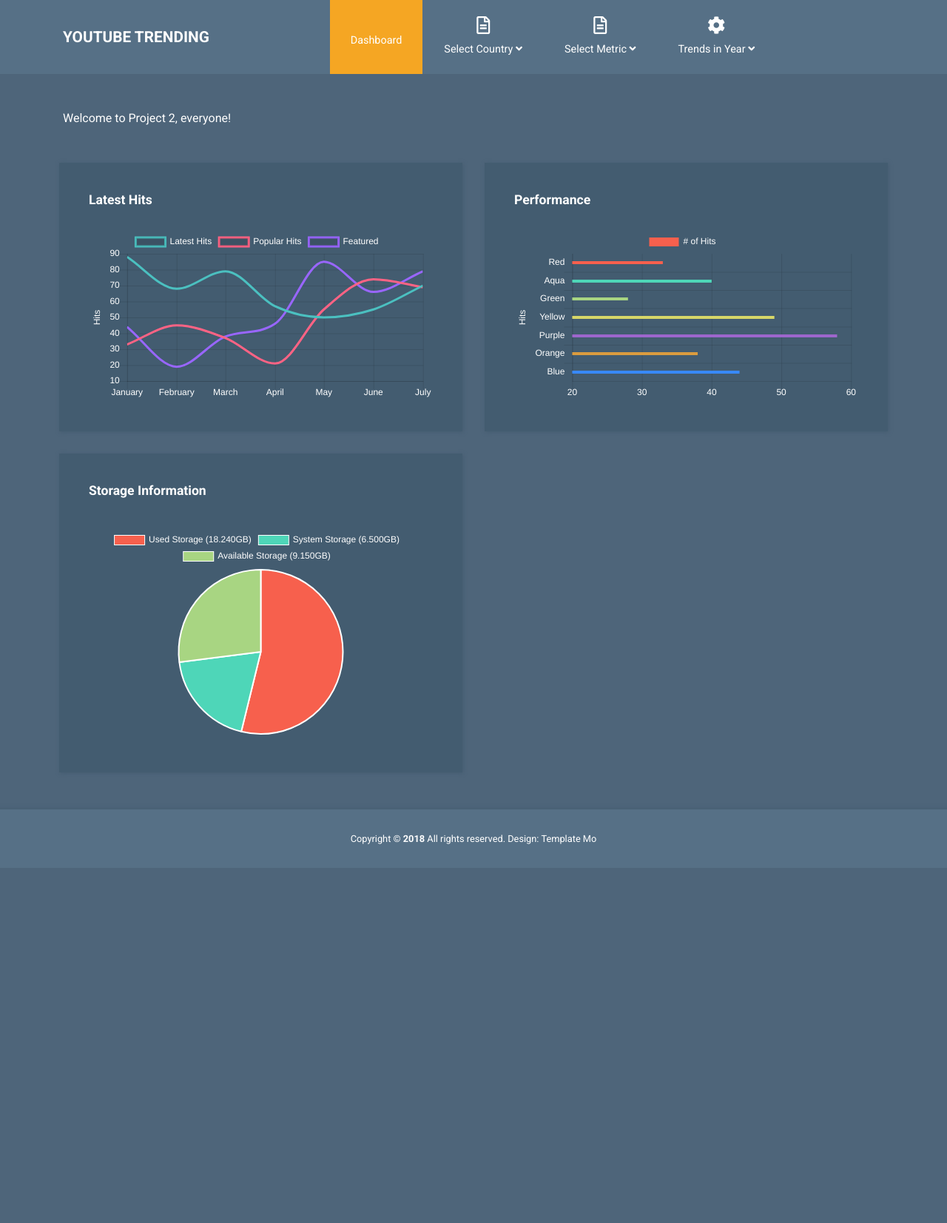
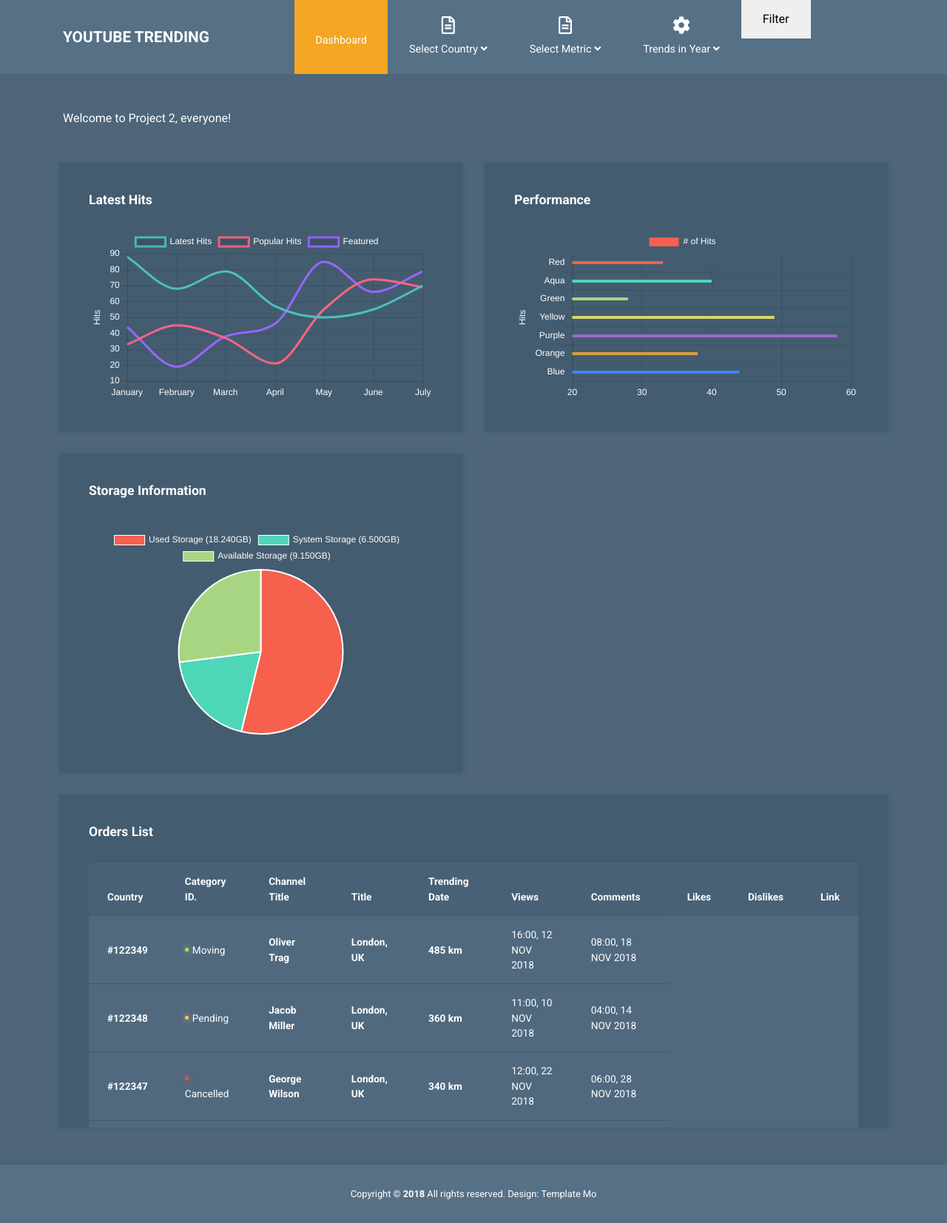
Before and after one commit to jinahporter/project2, a Flask app: page / in a window 1280 px wide. Shown: the whole page at 74% size. Before the commit the page ends 1141 px from the top, so only its background shows below. Run offline with Flask 2, Linux system fonts and the light colour scheme; data that the repository does not hold is empty; some libraries are stand-ins or nearby versions.

Commit message:
working on building a table

```diff
--- a/static/js/AlexApp.js
+++ b/static/js/AlexApp.js
@@ -1,5 +1,5 @@
 var data;
-var currentMetric  = "likes";
+var currentMetric = "likes";
 countryUpdate("US")
 // d3.json(url).then(function(response) {
 //   console.log(response);
@@ -20,52 +20,113 @@ countryUpdate("US")
 
 //Country Buttons
 var usButton = d3.select("#US");
-usButton.on("click",function(){
+usButton.on("click", function () {
   countryUpdate(this.id);
 });
 var caButton = d3.select("#CA");
-caButton.on("click",function(){
+caButton.on("click", function () {
   countryUpdate(this.id);
 });
 var mxButton = d3.select("#MX");
-mxButton.on("click",function(){
+mxButton.on("click", function () {
   countryUpdate(this.id);
 });
 var ukButton = d3.select("#UK");
-ukButton.on("click",function(){
+ukButton.on("click", function () {
   countryUpdate(this.id);
 });
 //Grab new Country Data
-function countryUpdate(cCode){
-  url=`/data/${cCode}`
-  d3.json(url).then(function(response) {
-      // console.log(response);
-      data = response;
-      metricUpdate(currentMetric);
-    })
+function countryUpdate(cCode) {
+  url = `/data/${cCode}`
+  d3.json(url).then(function (response) {
+    // console.log(response);
+    data = response;
+    metricUpdate(currentMetric);
+  })
 };
 //metric buttons
 var likeButton = d3.select("#like");
-likeButton.on("click",function(){
+likeButton.on("click", function () {
   metricUpdate("likes");
   currentMetric("likes");
 });
 var viewButton = d3.select("#view");
-viewButton.on("click",function(){
+viewButton.on("click", function () {
   metricUpdate("view_count");
   currentMetric("view_count")
 });
 var dislikeButton = d3.select("#dislike");
-dislikeButton.on("click",function(){
+dislikeButton.on("click", function () {
   metricUpdate("dislikes");
   currentMetric("dislikes");
 });
 var commentButton = d3.select("#comment");
-ukButton.on("click",function(){
+ukButton.on("click", function () {
   metricUpdate("comment_count");
   currentMetric("comment_count");
 });
 //
-function metricUpdate(metric){
-  console.log(data)
-}
+function metricUpdate(metric) {
+  console.log(data);
+  // console.log(data[1]),
+  // console.log(data.view_count),
+  // console.log(data.likes),
+  // console.log(data[225].dislikes)
+};
+
+// // // // ========================================================= // // // //
+// // // //      OPTIONAL FOR A xxx BAR WITH A FILTER BUTTON          // // // //
+// // // // ========================================================= // // // //
+// Create a custom function to run a filter on the data when the search values are given and the 'Filter button' is pressed
+// Select the button
+var button = d3.select("#filter-btn");
+
+button.on("click", function () {
+
+  // Select the input element and get the raw HTML node
+  var inputElementCountry = d3.select("#countryPick");
+  var inputElementMetric = d3.select("#metricPick");
+  var inputElementYear = d3.select("#yearPick");
+
+  // Get the value property of the input element
+  var inputCountry = inputElementCountry.property("value");
+  var inputMetric = inputElementMetric.property("value");
+  var inputYear = inputElementYear.property("value");
+
+  console.log(inputCountry, inputMetric, inputYear);
+
+});
+// // // // ========================================================= // // // //
+// // // //                            END                            // // // //
+// // // // ========================================================= // // // //
+
+// // // // ========================================================= // // // //
+// // // //      FUNCTION TO GET DATA FOR A TABLE                     // // // //
+// // // // ========================================================= // // // //
+// function tableBuildLoop(selectedID) {
+// function composeTable(data) {
+  // var sortData = data.view_count.sort((a, b) => b - a);
+  // sortData.reverse()
+  // var top10Data = sortData.slice(0, 10);
+  // console.log(data);
+  // console.log(sortData)
+  // console.log(top10Data)
+
+
+  // tbody.html("");
+  // top10data.forEach(Encounters => {
+  //   // console.log(tableData);
+
+  //   var row = tbody.append('tr');
+
+  //   Object.values(Encounters).forEach(value => {
+  //     row.append('td').text(value);
+  //   });
+
+  // });
+// };
+// // // // // ========================================================= // // // //
+// // // // //                            END                            // // // //
+// // // // // ========================================================= // // // //
+
+// composeTable(data);
--- a/templates/index.html
+++ b/templates/index.html
@@ -26,8 +26,9 @@
                 <a class="navbar-brand" href="index.html">
                     <h1 class="tm-site-title mb-0">YOUTUBE Trending</h1>
                 </a>
-                <button class="navbar-toggler ml-auto mr-0" type="button" data-toggle="collapse" data-target="#navbarSupportedContent"
-                    aria-controls="navbarSupportedContent" aria-expanded="false" aria-label="Toggle navigation">
+                <button class="navbar-toggler ml-auto mr-0" type="button" data-toggle="collapse"
+                    data-target="#navbarSupportedContent" aria-controls="navbarSupportedContent" aria-expanded="false"
+                    aria-label="Toggle navigation">
                     <i class="fas fa-bars tm-nav-icon"></i>
                 </button>
 
@@ -42,14 +43,14 @@
                         </li>
                         <li class="nav-item dropdown">
 
-                            <a class="nav-link dropdown-toggle" href="#" id="navbarDropdown" role="button" data-toggle="dropdown"
-                                aria-haspopup="true" aria-expanded="false">
+                            <a class="nav-link dropdown-toggle" href="#" id="navbarDropdown" role="button"
+                                data-toggle="dropdown" aria-haspopup="true" aria-expanded="false">
                                 <i class="far fa-file-alt"></i>
                                 <span>
                                     Select Country <i class="fas fa-angle-down"></i>
                                 </span>
                             </a>
-                            <div class="dropdown-menu" aria-labelledby="navbarDropdown">
+                            <div class="dropdown-menu" id="countryPick" aria-labelledby="navbarDropdown">
                                 <a id="US" class="dropdown-item" href="#">United States</a>
                                 <a id="CA" class="dropdown-item" href="#">Canada</a>
                                 <a id="MX" class="dropdown-item" href="#">Mexico</a>
@@ -58,14 +59,14 @@
                         </li>
                         <li class="nav-item dropdown">
 
-                            <a class="nav-link dropdown-toggle" href="#" id="navbarDropdown" role="button" data-toggle="dropdown"
-                                aria-haspopup="true" aria-expanded="false">
+                            <a class="nav-link dropdown-toggle" href="#" id="navbarDropdown" role="button"
+                                data-toggle="dropdown" aria-haspopup="true" aria-expanded="false">
                                 <i class="far fa-file-alt"></i>
                                 <span>
                                     Select Metric <i class="fas fa-angle-down"></i>
                                 </span>
                             </a>
-                            <div class="dropdown-menu" aria-labelledby="navbarDropdown">
+                            <div class="dropdown-menu" id="metricPick" aria-labelledby="navbarDropdown">
                                 <a id="view" class="dropdown-item" href="#">View Count</a>
                                 <a id="like" class="dropdown-item" href="#">Likes</a>
                                 <a id="dislike" class="dropdown-item" href="#">Dislikes</a>
@@ -80,18 +81,21 @@
                             </a>
                         </li> -->
                         <li class="nav-item dropdown">
-                            <a class="nav-link dropdown-toggle" href="#" id="navbarDropdown" role="button" data-toggle="dropdown"
-                                aria-haspopup="true" aria-expanded="false">
+                            <a class="nav-link dropdown-toggle" href="#" id="navbarDropdown" role="button"
+                                data-toggle="dropdown" aria-haspopup="true" aria-expanded="false">
                                 <i class="fas fa-cog"></i>
                                 <span>
                                     Trends in Year <i class="fas fa-angle-down"></i>
                                 </span>
                             </a>
-                            <div class="dropdown-menu" aria-labelledby="navbarDropdown">
+                            <div class="dropdown-menu" id="yearPick" aria-labelledby="navbarDropdown">
                                 <a id="a" class="dropdown-item" href="#">2018</a>
                                 <a id="b" class="dropdown-item" href="#">2019</a>
                                 <a id="c" class="dropdown-item" href="#">2020</a>
                             </div>
+                        </li>
+                        <li class="nav-item dropdown">
+                            <button id="filter-btn" type="button" class="btn btn-default">Filter</button>
                         </li>
                     </ul>
                     <!-- <ul class="navbar-nav">
@@ -212,19 +216,22 @@
                         </div>
                     </div>
                 </div> -->
-                <!-- <div class="col-12 tm-block-col">
+                <div class="col-12 tm-block-col">
                     <div class="tm-bg-primary-dark tm-block tm-block-taller tm-block-scroll">
                         <h2 class="tm-block-title">Orders List</h2>
                         <table class="table">
                             <thead>
                                 <tr>
-                                    <th scope="col">ORDER NO.</th>
-                                    <th scope="col">STATUS</th>
-                                    <th scope="col">OPERATORS</th>
-                                    <th scope="col">LOCATION</th>
-                                    <th scope="col">DISTANCE</th>
-                                    <th scope="col">START DATE</th>
-                                    <th scope="col">EST DELIVERY DUE</th>
+                                    <th scope="col">Country</th>
+                                    <th scope="col">Category ID.</th>
+                                    <th scope="col">Channel Title</th>
+                                    <th scope="col">Title</th>
+                                    <th scope="col">Trending Date</th>
+                                    <th scope="col">Views</th>
+                                    <th scope="col">Comments</th>
+                                    <th scope="col">Likes</th>
+                                    <th scope="col">Dislikes</th>
+                                    <th scope="col">Link</th>
                                 </tr>
                             </thead>
                             <tbody>
@@ -363,7 +370,7 @@
                             </tbody>
                         </table>
                     </div>
-                </div> -->
+                </div>
             </div>
         </div>
         <footer class="tm-footer row tm-mt-small">
@@ -371,7 +378,8 @@
                 <p class="text-center text-white mb-0 px-4 small">
                     Copyright &copy; <b>2018</b> All rights reserved.
 
-                    Design: <a rel="nofollow noopener" href="https://templatemo.com" class="tm-footer-link">Template Mo</a>
+                    Design: <a rel="nofollow noopener" href="https://templatemo.com" class="tm-footer-link">Template
+                        Mo</a>
                 </p>
             </div>
         </footer>
```
